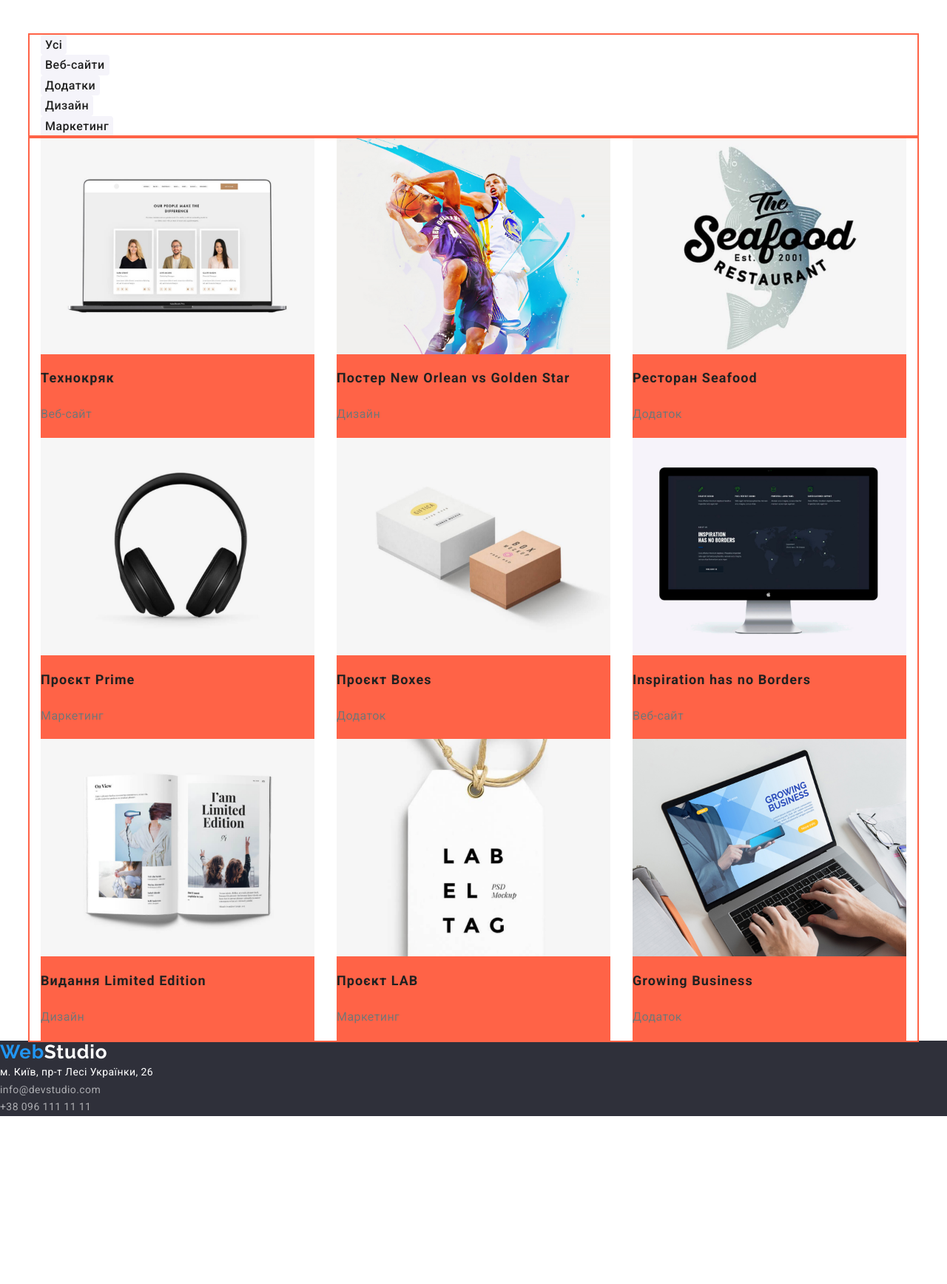
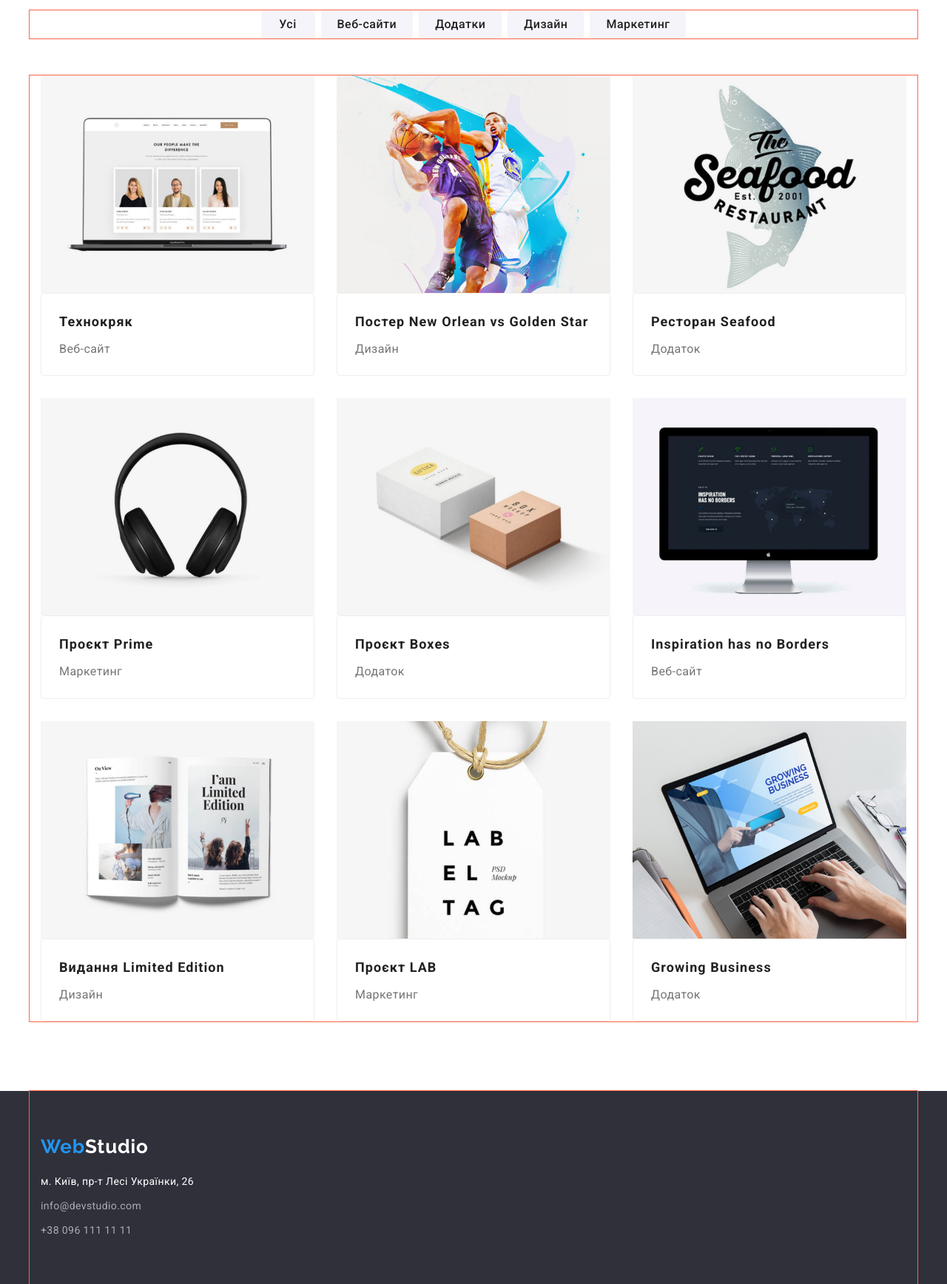
Before and after one commit to n-ruzhik/goit-markup-hw-03, a plain HTML site: page portfolio.html in a window 1280 px wide. Shown: the part 160-1896 px from the top of the page at 74% size. Before the commit the page ends 1669 px from the top, so only its background shows below. Drawn offline with nearby package versions, Linux system fonts and the light colour scheme.

Commit message:
додає позиціонування всіх ел. для сторінок "Студія" та "Портфоліо"

```diff
--- a/css/styles.css
+++ b/css/styles.css
@@ -6,6 +6,7 @@
     --hero-text-color: #fff;
     --bgc-secondary-color: #f5f4fa;
     --bgc-temporary-color: #2f303a;
+    --portfolio-item-gap: 30px;
 }
 
 *,
@@ -23,18 +24,22 @@
     font-size: 14px;
 }
 
-.conteiner {
+.container {
     width: 1200px;
     margin-left: auto;
     margin-right: auto;
     padding-left: 15px;
     padding-right: 15px;
 
-    outline: 2px solid tomato;
+    outline: 1px solid tomato;
+
 }
 
 .logo{
+    display: flex;
     color:#000;
+
+    margin-right: 93px;
 
     font-family: Raleway, sans-serif;
     font-weight: 700;
@@ -67,10 +72,18 @@ img {
 
 /* Main-nav */
 
+.header {
+    border-bottom: 1px solid #ececec;
+}
+
 .main-nav {
     display: flex;
     align-items: center;
+
+    padding-top: 0;
+    padding-bottom: 0;
 }
+
 
 
 /* Site-nav */
@@ -92,7 +105,6 @@ img {
 }
 
 .site-nav .item:not(:last-child) {
-    border: 1px solid tomato;
     margin-right: 50px;
 }
 
@@ -127,8 +139,6 @@ img {
     line-height: 1.1;
     letter-spacing: 0.02em;
 }
-
-
 
 .contact-nav .link:hover,
 .contact-nav .link:focus {
@@ -180,6 +190,11 @@ img {
 
 /* Section */
 
+.section {
+    padding-top: 94px;
+    padding-bottom: 94px;
+}
+
 .visually-hidden {
     position: absolute;
     white-space: nowrap;
@@ -191,11 +206,6 @@ img {
     clip: rect(0 0 0 0);
     clip-path: inset(50%);
     margin: -1px;
-}
-
-.section{
-    padding-top: 94px;
-    padding-bottom: 0;
 }
 
 .section-title{
@@ -244,6 +254,10 @@ img {
     text-transform: uppercase;
 }
 
+.benefits {
+    padding-bottom: 0;
+}
+
 /* Work section */
 
 .work {
@@ -257,8 +271,6 @@ img {
 /*Team section*/
 
 .team-box {
-    display: inline-block;
-
     background: var(--hero-text-color);
 }
 
@@ -281,10 +293,40 @@ img {
 
 }
 
+.team .list {
+    display: flex;
+    margin-right: -30px;
+}
+
+.list .team-box {
+    width: 270px;
+
+    flex-basis: calc(100% / 4 - 30px);
+
+    margin-right: 30px;
+    border-radius: 4px;
+    overflow: hidden;
+    box-shadow: 0px 1px 3px rgba(0, 0, 0, 0.12), 0px 1px 1px rgba(0, 0, 0, 0.14), 0px 2px 1px rgba(0, 0, 0, 0.2);
+}
+
+.list .team-box:last-child {
+    margin-right: 0;
+}
+
+.team-card {
+    width: 270px;
+    text-align: center;
+    padding-top: 30px;
+    padding-bottom: 30px;
+}
+
 
 /* portfolio page */
 
 .portfolio .title {
+    margin-top: 0;
+    margin-bottom: 4px;
+
     color: var(--title-text-color);
 
     font-size: 18px;
@@ -293,16 +335,32 @@ img {
 }
 
 .sub-title {
+    margin: 0;
+
     color:var(--primary-text-color);
 
     font-size: 16px;
     line-height: 1.9;
 }
 
+.card-content {
+    padding: 20px 24px;
+    border: 1px solid #eee;
+
+    width: 370px;
+
+    border-radius: 4px;
+}
 
 /* Portfolio button*/
 
 .filter-button {
+    display: inline-block;
+
+    min-width: 73px;
+    padding: 6px 22px;
+
+    text-align: center;
     font-family: inherit;
     font-weight: 500;
     font-size: 16px;
@@ -324,23 +382,53 @@ img {
     color: var(--hero-text-color);
 }
 
+.filter .list{
+    display: flex;
+    justify-content: center;
+    margin-bottom: 50px;
+}
+
+.filter li:not(:last-child) {
+    margin-right: 8px;
+}
+
+
+
+
 .portfolio {
     display: flex;
     flex-wrap: wrap;
+
+    padding: 0;
+    margin:0;
+
+    margin-right: calc(-1 * var(--portfolio-item-gap));
 }
 
-.portfolio .item {
+.portfolio > .item {
     width: 370px;
-    background-color: tomato;
 
-    margin-right: 30px;
+    margin-right: var(--portfolio-item-gap);
+    margin-bottom: var(--portfolio-item-gap);
+
+    flex-basis: calc(100% / 3 - 30px);
 }
 
 .portfolio .item:nth-child(3n) {
     margin-right: 0;
 }
 
+.portfolio .item:nth-last-child(-n + 3) {
+    margin-bottom: 0;
+}
+
+
 /* Footer */
+
+.footer {
+    padding-top: 60px;
+    padding-bottom: 60px;
+}
 
 .contacts .logo {
     color: var(--hero-text-color);
@@ -368,3 +456,21 @@ img {
 .contacts .link:focus {
     color: var(--accent-color);
 }
+
+.contacts .container {
+    padding-top: 60px;
+    padding-bottom: 60px;
+}
+
+.contacts .logo {
+    margin-bottom: 20px;
+}
+
+.contacts-data {
+    padding-left: 0;
+    margin-bottom: 9px;
+}
+
+.contacts-data:last-child {
+    margin-bottom: 0;
+}
--- a/portfolio.html
+++ b/portfolio.html
@@ -22,12 +22,12 @@
     />
   </head>
   <body class="page">
-    <header>
-      <div class="conteiner main-nav">
-        <nav>
+    <header class="header">
+      <div class="container main-nav">
         <a href="./index.html" class="logo" lang="en"
           ><span class="accent">Web</span>Studio</a
         >
+        <nav>
           <ul class="site-nav list">
             <li class="item">
               <a href="./index.html" class="link">Студія</a>
@@ -55,7 +55,7 @@
 
     <main>
       <section class="section">
-        <div class="conteiner filter">
+        <div class="container filter">
           <h1 class="visually-hidden">Портфоліо</h1>
           <ul class="list">
             <li><button type="button" class="filter-button">Усі</button></li>
@@ -71,7 +71,7 @@
             </li>
           </ul>
         </div>
-        <div class="conteiner">
+        <div class="container team-block">
           <ul class="portfolio list">
             <li class="item">
               <a href="./portfolio.html" class="link">
@@ -80,8 +80,10 @@
                   alt="включений лептоп"
                   width="370"
                 />
+                <div class="card-content">
                   <h2 class="title">Технокряк</h2>
                   <p class="sub-title">Веб-сайт</p>
+                </div>
               </a>
             </li>
             <li class="item">
@@ -91,10 +93,12 @@
                   alt="постер з зображенням баскетболістів"
                   width="370"
                 />
+                <div class="card-content">
                   <h2 class="title">
                     Постер <span lang="en">New Orlean vs Golden Star</span>
                   </h2>
                   <p class="sub-title">Дизайн</p>
+                </div>
               </a>
             </li>
             <li class="item">
@@ -105,8 +109,10 @@
             ресторану"
                   width="370"
                 />
+                <div class="card-content">
                   <h2 class="title">Ресторан <span lang="en">Seafood</span></h2>
                   <p class="sub-title">Додаток</p>
+                </div>
               </a>
             </li>
             <li class="item">
@@ -116,8 +122,10 @@
                   alt="навушники"
                   width="370"
                 />
+                <div class="card-content">
                   <h2 class="title">Проєкт <span lang="en">Prime</span></h2>
                   <p class="sub-title">Маркетинг</p>
+                </div>
               </a>
             </li>
             <li class="item">
@@ -128,8 +136,10 @@
             коробки"
                   width="370"
                 />
+                <div class="card-content">
                   <h2 class="title">Проєкт <span lang="en">Boxes</span></h2>
                   <p class="sub-title">Додаток</p>
+                </div>
               </a>
             </li>
             <li class="item">
@@ -139,8 +149,10 @@
                   alt="монітор з відображенням сайту"
                   width="370"
                 />
+                <div class="card-content">
                   <h2 class="title" lang="en">Inspiration has no Borders</h2>
                   <p class="sub-title">Веб-сайт</p>
+                </div>
               </a>
             </li>
             <li class="item">
@@ -150,10 +162,12 @@
                   alt="розгорнутий журнал"
                   width="370"
                 />
+                <div class="card-content">
                   <h2 class="title">
                     Видання <span lang="en">Limited Edition</span>
                   </h2>
                   <p class="sub-title">Дизайн</p>
+                </div>
               </a>
             </li>
             <li class="item">
@@ -163,8 +177,10 @@
                   alt="бірка з логотипом проетку лаб"
                   width="370"
                 />
+                <div class="card-content">
                   <h2 class="title">Проєкт <span lang="en">LAB</span></h2>
                   <p class="sub-title">Маркетинг</p>
+                </div>
               </a>
             </li>
             <li class="item">
@@ -174,8 +190,10 @@
                   alt="чоловік друкує на лептопі з відкритим сайтом додатку"
                   width="370"
                 />
+                <div class="card-content">
                   <h2 class="title" lang="en">Growing Business</h2>
                   <p class="sub-title">Додаток</p>
+                </div>
               </a>
             </li>
           </ul>
@@ -184,10 +202,13 @@
     </main>
 
     <footer class="contacts">
+      <div class="container footer">
         <a href="./index.html" class="logo" lang="en"
           ><span class="accent">Web</span>Studio</a
         >
         <address>
+          <ul class="list">
+            <li class="contacts-data">
               <a
                 href="https://goo.gl/maps/CPtrU1FHBa2aNyZL9"
                 target="_blank"
@@ -195,11 +216,20 @@
                 class="link location"
                 >м. Київ, пр-т Лесі Українки, 26</a
               ><br />
+            </li>
 
-        <a href="mailto:info@devstudio.com" class="link">info@devstudio.com</a
+            <li class="contacts-data">
+              <a href="mailto:info@devstudio.com" class="link"
+                >info@devstudio.com</a
               ><br />
-        <a href="tel:++380961111111" class="link">+38 096 111 11 11</a><br />
+            </li>
+            <li class="contacts-data">
+              <a href="tel:++380961111111" class="link">+38 096 111 11 11</a
+              ><br />
+            </li>
+          </ul>
         </address>
+      </div>
     </footer>
   </body>
 </html>
```
Also changed, not shown: index.html (+28 -10 lines). Lines whose indentation alone changed are shown as unchanged.
